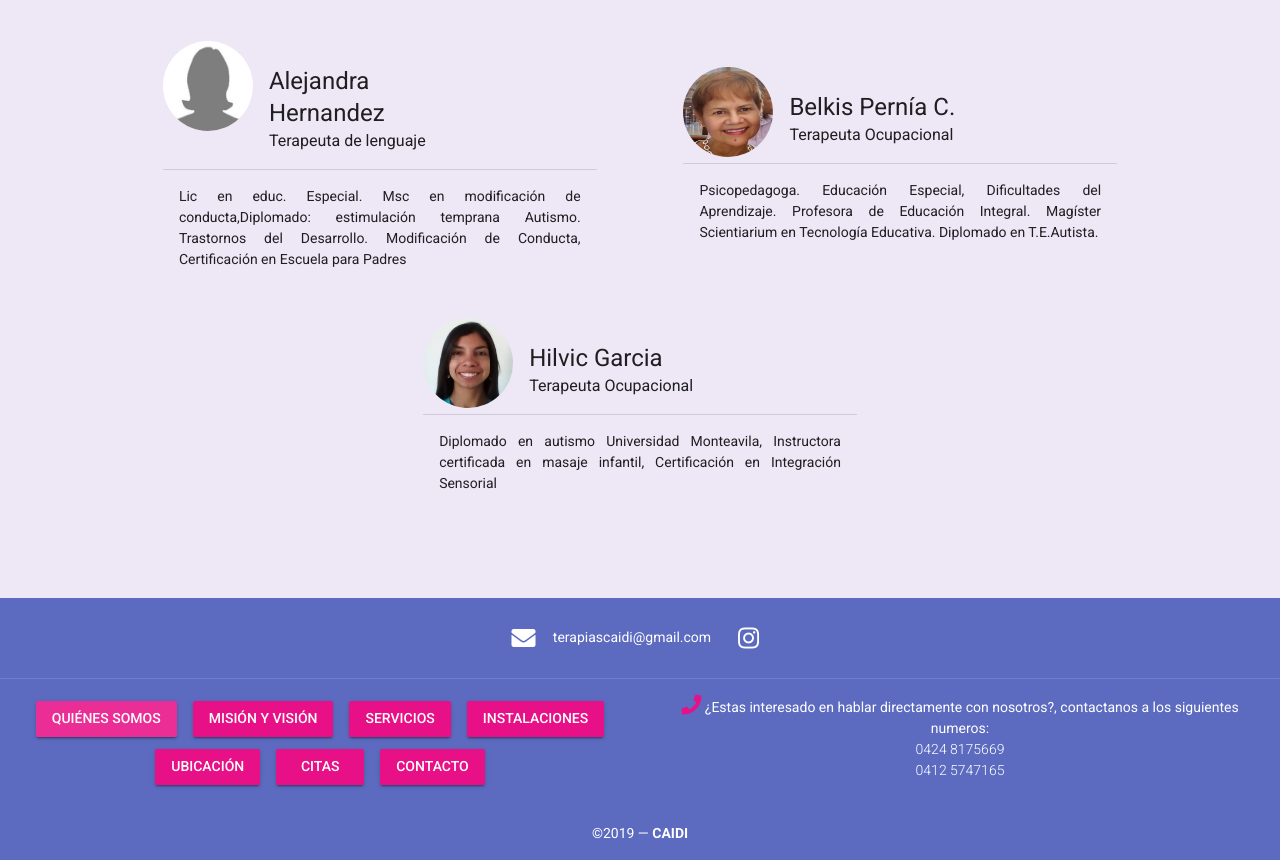
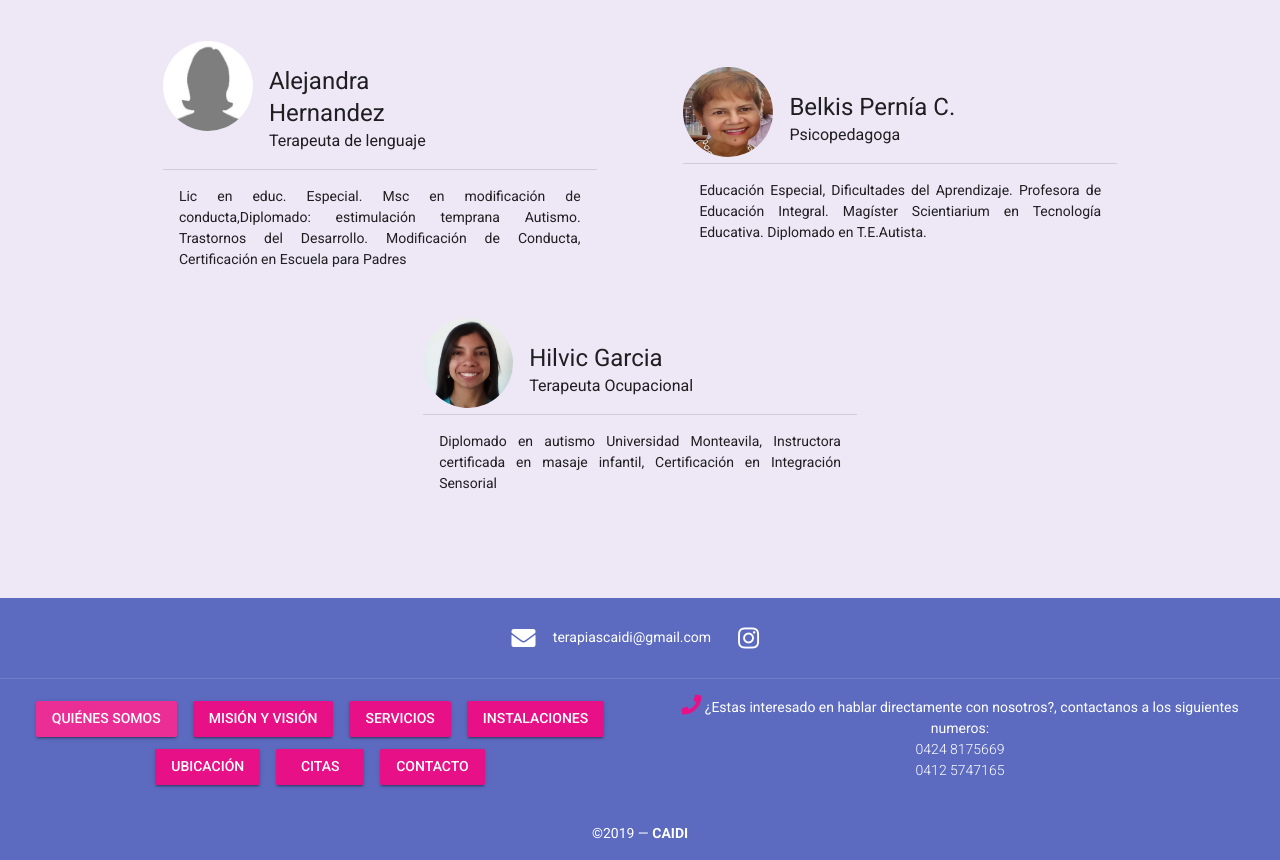
Before and after one commit to mauricio208/caidi, a Vue app in the folder frontend/: page / in a window 1280 px wide. Shown: the part 1060-1920 px from the top of the page. Built offline with nearby package versions, Linux system fonts and the light colour scheme.

Commit message:
correncion terapeuta a psicopegagoga

```diff
--- a/frontend/src/views/QuienesSomos.vue
+++ b/frontend/src/views/QuienesSomos.vue
@@ -71,7 +71,7 @@ export default {
       {id: 1, nombre: 'Barbara Rojas', rol:'Terapeuta Ocupacional', descripcion:'Diplomado en psicomotricidad, Diplomado en alteraciones del desarrollo infantil, Certificación en Estimulación Temprana, Certificación en ABA Tech. Especialista en grafomotricidad', avatar:require('@/assets/images/quienesomos/stephy.jpg')},
       {id: 2, nombre: 'Anly Mata', rol:'Psicólogo Clínico', descripcion:'Especialista en descarte de autismo y modificación conductual', avatar:require('@/assets/images/quienesomos/anly.jpg')},
       {id: 3, nombre: 'Alejandra Hernandez', rol:'Terapeuta de lenguaje', descripcion:' Lic en educ. Especial. Msc en modificación de conducta,Diplomado: estimulación temprana Autismo. Trastornos del Desarrollo. Modificación de Conducta, Certificación en Escuela para Padres', avatar:require('@/assets/images/quienesomos/no-avatar.jpg')},
-      {id: 4, nombre: 'Belkis Pernía C.', rol:'Terapeuta Ocupacional', descripcion:'Psicopedagoga. Educación Especial, Dificultades del Aprendizaje.\nProfesora de Educación Integral.\nMagíster Scientiarium en Tecnología Educativa.\nDiplomado en T.E.Autista.', avatar:require('@/assets/images/quienesomos/belkys.jpg')},
+      {id: 4, nombre: 'Belkis Pernía C.', rol:'Psicopedagoga', descripcion:'Educación Especial, Dificultades del Aprendizaje.\nProfesora de Educación Integral.\nMagíster Scientiarium en Tecnología Educativa.\nDiplomado en T.E.Autista.', avatar:require('@/assets/images/quienesomos/belkys.jpg')},
       {id: 5, nombre: 'Hilvic Garcia', rol:'Terapeuta Ocupacional', descripcion:'Diplomado en autismo Universidad Monteavila, Instructora certificada en masaje infantil, Certificación en Integración Sensorial', avatar:require('@/assets/images/quienesomos/hilvic.jpg')},
     ],
     carouselImages: [
--- a/frontend/webpack-stats.json
+++ b/frontend/webpack-stats.json
@@ -1 +1 @@
-{"status":"done","publicPath":"http://0.0.0.0:8080/","chunks":{"app":[{"name":"app.js","publicPath":"http://0.0.0.0:8080/app.js","path":"/home/mauricio/gaidi/frontend/dist/app.js"}]}}
+{"status":"done","publicPath":"/static/","chunks":{"app":[{"name":"css/app.f285357e.css","publicPath":"/static/css/app.f285357e.css","path":"/home/mauricio/gaidi/frontend/dist/css/app.f285357e.css"},{"name":"js/app.3e7b0cdb.js","publicPath":"/static/js/app.3e7b0cdb.js","path":"/home/mauricio/gaidi/frontend/dist/js/app.3e7b0cdb.js"},{"name":"css/app.f285357e.css.map","publicPath":"/static/css/app.f285357e.css.map","path":"/home/mauricio/gaidi/frontend/dist/css/app.f285357e.css.map"},{"name":"js/app.3e7b0cdb.js.map","publicPath":"/static/js/app.3e7b0cdb.js.map","path":"/home/mauricio/gaidi/frontend/dist/js/app.3e7b0cdb.js.map"}]}}
```
